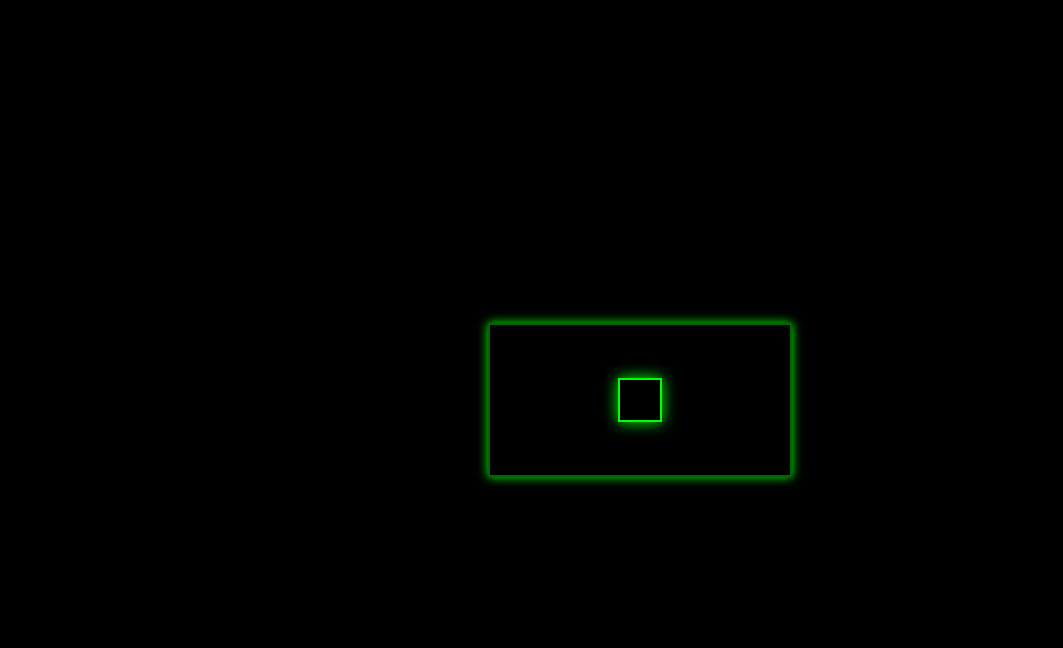
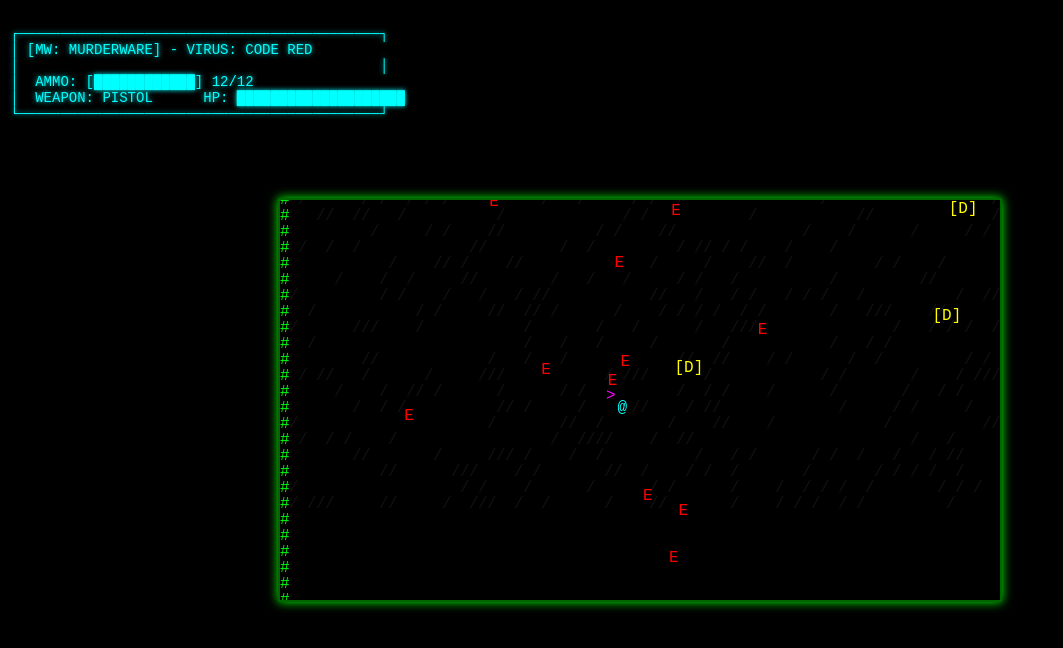
Before and after one commit to keydalethewizard/MURDERWARE, a plain HTML site: page index.html in a window 1280 px wide. Shown: the whole page, without its empty margins (0-1063 px from the left). Drawn offline with Linux system fonts and the light colour scheme.

Commit message:
Refactor game logic and update player stats
Refactor game logic and improve player attributes

```diff
--- a/index.html
+++ b/index.html
@@ -31,110 +31,125 @@
             pointer-events: none;
             text-shadow: 0 0 5px #0FF;
             z-index: 10;
-            font-family: 'Courier New', monospace;
-        }
-        #menu {
-            position: absolute;
-            background-color: #000;
-            padding: 20px;
-            border: 2px solid #0F0;
-            box-shadow: 0 0 15px #0F0;
-            color: #0F0;
-            white-space: pre;
-            font-size: 16px;
-            z-index: 20;
-            font-family: 'Courier New', monospace;
         }
     </style>
 </head>
 <body>
     <canvas id="game-canvas"></canvas>
     <div id="hud"></div>
-<div id="menu"></div>
 
     <audio id="audio-music-combat" src="audio/keepers_of_the_gate.mp3" loop></audio>
     <audio id="audio-sfx-shot" src="audio/blip_shot.wav"></audio>
     <audio id="audio-sfx-error" src="audio/beep_damage.wav"></audio>
-<audio id="audio-sfx-parry" src="audio/parry.wav"></audio>
 
     <script>
-/* =========================================================
-   === MW: MURDERWARE COMPLETO / BULLET HELL + JUICY ===
-   ========================================================= */
-
-const VIEWPORT_WIDTH = 80, VIEWPORT_HEIGHT = 25;
-const MAP_WIDTH = 150, MAP_HEIGHT = 50;
-const CHAR_WIDTH = 9, CHAR_HEIGHT = 16;
-const CANVAS_WIDTH = VIEWPORT_WIDTH*CHAR_WIDTH;
-const CANVAS_HEIGHT = VIEWPORT_HEIGHT*CHAR_HEIGHT;
-const FPS = 60, FRAME_TIME = 1000/FPS;
-let gameRunning = false;
+        const VIEWPORT_WIDTH = 80;
+        const VIEWPORT_HEIGHT = 25;
+        const MAP_WIDTH = 150;
+        const MAP_HEIGHT = 50;
+        const CHAR_WIDTH = 9;
+        const CHAR_HEIGHT = 16;
+        const CANVAS_WIDTH = VIEWPORT_WIDTH * CHAR_WIDTH;
+        const CANVAS_HEIGHT = VIEWPORT_HEIGHT * CHAR_HEIGHT;
+        const FPS = 60;
+        const FRAME_TIME = 1000 / FPS;
 
         const canvas = document.getElementById('game-canvas');
         const ctx = canvas.getContext('2d');
-canvas.width = CANVAS_WIDTH; canvas.height = CANVAS_HEIGHT;
+        canvas.width = CANVAS_WIDTH;
+        canvas.height = CANVAS_HEIGHT;
         ctx.font = `${CHAR_HEIGHT}px 'Courier New', monospace`;
-ctx.textAlign = 'left'; ctx.textBaseline = 'top';
+        ctx.textAlign = 'left';
+        ctx.textBaseline = 'top';
 
         const CHARS = {
-    PLAYER:'@', AIM:'>', ENEMY_ERROR:'E', ENEMY_GUN:'G', ENEMY_SMG:'M',
-    DATA_CLUSTER:'[D]', WALL:'#', BULLET:'.', GORE:',', BACKGROUND:'/', EMPTY:' '
+            PLAYER: '@',
+            AIM: '>',
+            ENEMY_ERROR: 'E',
+            DATA_CLUSTER: '[D]',
+            WALL: '#',
+            BULLET: '.',
+            GORE: ',',
+            BACKGROUND: '/',
+            EMPTY: ' '
         };
-const VHS_COLORS=['#F00','#0FF','#FF0','#F0F','#0F0','#FFF'];
-const SCRAMBLE_CHARS='ABCDEFGHIJKLMNOPQRSTUVWXYZ0123456789!@#$%^&*()_+-=[]\\|{};:\'",.<>/?~`';
+        const VHS_COLORS = ['#F00', '#0FF', '#FF0', '#F0F', '#0F0', '#FFF'];
+        const SCRAMBLE_CHARS = 'ABCDEFGHIJKLMNOPQRSTUVWXYZ0123456789!@#$%^&*()_+-=[]\\|{};:\'",.<>/?~`';
 
-let mouse={x:0,y:0}, aimAngle=0, keyPressed={}, bullets=[], entities=[], goreParticles=[], backgroundMap=[];
-let scrambleArea=[], scrambleCharPool=[], scrambleFrame=0;
-let selectedVirus=null, bulletTimer=0, styleRank='F-';
-let camera={x:0,y:0}, screenShake=0;
+        let mouse = { x: 0, y: 0 };
+        let aimAngle = 0;
+        let keyPressed = {};
+        let bullets = [];
+        let targets = [];
+        let entities = [];
+        let goreParticles = [];
+        let backgroundMap = [];
+        let scrambleArea = [];
+        let scrambleCharPool = [];
+        let scrambleFrame = 0;
+        const SCRAMBLE_SPEED = 5;
+        const PARALLAX_SPEED = 0.5;
 
+        let camera = { x: 0, y: 0 };
+
+        let selectedVirus = 'CODE_RED';
         let player = {
-    x: MAP_WIDTH/4, y: MAP_HEIGHT/2,
-    hp:20, maxHp:20, speed:6,
-    dashCooldown:0, weapon:'PISTOL',
-    ammo:20, maxAmmo:20, fireRate:5
+            x: MAP_WIDTH / 4,
+            y: MAP_HEIGHT / 2,
+            hp: 20, // más vida
+            maxHp: 20,
+            speed: 1.2, // más rápido
+            dashCooldown: 0,
+            weapon: 'PISTOL',
+            ammo: 12, // más ammo
+            maxAmmo: 12,
+            fireRate: 8
         };
 
-const VIRUS_CLASSES={
-    'CODE_RED':{name:'CODE RED',speed_mod:1.0,ammo_mod:1.5,fireRate_mod:0.8,color:'#F00'},
-    'ILOVEYOU':{name:'I LOVE YOU',speed_mod:1.2,ammo_mod:1.0,fireRate_mod:1.0,color:'#FF0'},
-    'OFFIZ':{name:'OFFIZ (Idiot)',speed_mod:0.8,ammo_mod:1.0,fireRate_mod:1.2,color:'#F0F'}
+        const VIRUS_CLASSES = {
+            'CODE_RED': { name: 'CODE RED', speed_mod: 1.0, ammo_mod: 1.5, fireRate_mod: 0.8, color: '#F00' },
+            'ILOVEYOU': { name: 'I LOVE YOU', speed_mod: 1.2, ammo_mod: 1.0, fireRate_mod: 1.0, color: '#FF0' },
+            'OFFIZ': { name: 'OFFIZ (Idiot)', speed_mod: 0.8, ammo_mod: 1.0, fireRate_mod: 1.2, color: '#F0F' }
         };
 
-const PARALLAX_SPEED=0.5, SCRAMBLE_SPEED=5;
-
-/* ================= BYTE SCRAMBLE ================= */
-function updateByteScramble(){
-    if(Math.random()<0.05){
-        const x=Math.floor(Math.random()*MAP_WIDTH);
-        const y=Math.floor(Math.random()*5)+1;
-        if(!scrambleArea.some(p=>p.x===x&&p.y===y)) scrambleArea.push({x:x,y:y});
+        function updateByteScramble() {
+            if (Math.random() < 0.05) {
+                const x = Math.floor(Math.random() * MAP_WIDTH);
+                const y = Math.floor(Math.random() * 5) + 1;
+                if (!scrambleArea.some(p => p.x === x && p.y === y)) {
+                    scrambleArea.push({ x: x, y: y });
+                }
             }
             scrambleFrame++;
-    if(scrambleFrame>=SCRAMBLE_SPEED){
-        scrambleFrame=0;
-        scrambleCharPool=scrambleArea.map(p=>({x:p.x,y:p.y,char:SCRAMBLE_CHARS[Math.floor(Math.random()*SCRAMBLE_CHARS.length)],color:VHS_COLORS[Math.floor(Math.random()*VHS_COLORS.length)]}));
+            if (scrambleFrame >= SCRAMBLE_SPEED) {
+                scrambleFrame = 0;
+                scrambleCharPool = scrambleArea.map(p => ({
+                    x: p.x, y: p.y,
+                    char: SCRAMBLE_CHARS[Math.floor(Math.random() * SCRAMBLE_CHARS.length)],
+                    color: VHS_COLORS[Math.floor(Math.random() * VHS_COLORS.length)]
+                }));
             }
         }
 
-/* =================== ENTIDADES / BULLET HELL =================== */
-function updateEntities(){
-    bullets=bullets.filter(b=>{
-        b.x+=b.dx; b.y+=b.dy;
-        if(b.x<=0||b.x>=MAP_WIDTH-1||b.y<=0||b.y>=MAP_HEIGHT-1) return false;
-        let hitEnemy=false;
-        for(let i=entities.length-1;i>=0;i--){
-            const e=entities[i];
-            const dist=Math.hypot(b.x-e.x,b.y-e.y);
-            if(dist<1){
-                e.hp-=1; hitEnemy=true;
+        function updateEntities() {
+            bullets = bullets.filter(b => {
+                b.x += b.dx;
+                b.y += b.dy;
+                if (b.x <= 0 || b.x >= MAP_WIDTH-1 || b.y <=0 || b.y >= MAP_HEIGHT-1) return false;
+                let hitEnemy = false;
+                for (let i = entities.length-1; i>=0; i--) {
+                    const e = entities[i];
+                    const dist = Math.hypot(b.x-e.x,b.y-e.y);
+                    if (dist<1) {
+                        e.hp-=1;
+                        hitEnemy=true;
                         if(e.hp<=0){
                             for(let j=0;j<5;j++){
                                 const angle=Math.random()*2*Math.PI;
                                 goreParticles.push({x:e.x,y:e.y,dx:Math.cos(angle)*0.5,dy:Math.sin(angle)*0.5,lifetime:30});
                             }
-                    // Drop ammo si melee o gun
-                    if(e.weapon) player.ammo=Math.min(player.maxAmmo,player.ammo+2);
+                            // Dar ammo al jugador si va hacia cadáver
+                            player.ammo = Math.min(player.maxAmmo, player.ammo+1);
                             entities.splice(i,1);
                         }
                         break;
@@ -142,63 +157,47 @@ function updateEntities(){
                 }
                 return !hitEnemy;
             });
-
-    // mover enemigos
             entities.forEach(e=>{
-        if(e.type===CHARS.ENEMY_ERROR){ // melee
-            const angle=Math.atan2(player.y-e.y,player.x-e.x);
-            e.x+=e.speed*Math.cos(angle)/FPS; e.y+=e.speed*Math.sin(angle)/FPS;
-        } else { // ranged
-            e.fireCooldown=e.fireCooldown||0;
-            if(e.fireCooldown<=0){
-                const angle=Math.atan2(player.y-e.y,player.x-e.x);
-                let spread=0;
-                if(e.type===CHARS.ENEMY_SMG) spread=0.2;
-                bullets.push({x:e.x,y:e.y,dx:Math.cos(angle+spread),dy:Math.sin(angle+spread),type:CHARS.BULLET,color:'#F00'});
-                e.fireCooldown=e.fireRate;
-            } else e.fireCooldown--;
-        }
+                const angle = Math.atan2(player.y-e.y,player.x-e.x);
+                e.x += e.speed * Math.cos(angle)/FPS;
+                e.y += e.speed * Math.sin(angle)/FPS;
             });
-
-    // gore particles
-    goreParticles=goreParticles.filter(g=>{
-        g.x+=g.dx/FPS; g.y+=g.dy/FPS; g.lifetime--; return g.lifetime>0;
-    });
+            goreParticles=goreParticles.filter(g=>{g.x+=g.dx/FPS; g.y+=g.dy/FPS; g.lifetime--; return g.lifetime>0;});
         }
 
-/* =================== FIRE PLAYER =================== */
+        let bulletTimer=0;
         function fireWeapon(){
             if(player.ammo>0 && bulletTimer<=0){
-        player.ammo--; bulletTimer=player.fireRate;
-        const speed=3; const dx=speed*Math.cos(aimAngle), dy=speed*Math.sin(aimAngle);
-        bullets.push({x:player.x,y:player.y,dx:dx,dy:dy,type:CHARS.BULLET,color:selectedVirus.color});
-        playSFX('shot');
+                player.ammo--;
+                bulletTimer=player.fireRate;
+                const speed=2;
+                const dx=speed*Math.cos(aimAngle);
+                const dy=speed*Math.sin(aimAngle);
+                bullets.push({x:player.x,y:player.y,dx,dy,type:CHARS.BULLET,color:VIRUS_CLASSES[selectedVirus].color});
             }
         }
 
-/* =================== DRAW =================== */
         function drawCharacter(x,y,char,color='#0F0'){
-    const screenX=(x-camera.x)*CHAR_WIDTH;
-    const screenY=(y-camera.y)*CHAR_HEIGHT;
+            const screenX = (x-camera.x)*CHAR_WIDTH;
+            const screenY = (y-camera.y)*CHAR_HEIGHT;
             if(screenX>=-CHAR_WIDTH && screenX<CANVAS_WIDTH && screenY>=-CHAR_HEIGHT && screenY<CANVAS_HEIGHT){
-        ctx.fillStyle=color; ctx.fillText(char,screenX,screenY);
+                ctx.fillStyle=color;
+                ctx.fillText(char,screenX,screenY);
             }
         }
 
         function drawParallaxBackground(){
-    const parallaxCameraX=camera.x*PARALLAX_SPEED;
-    const parallaxCameraY=camera.y*PARALLAX_SPEED;
+            const parallaxCameraX = camera.x * PARALLAX_SPEED;
+            const parallaxCameraY = camera.y * PARALLAX_SPEED;
             const startX=Math.floor(parallaxCameraX);
             const startY=Math.floor(parallaxCameraY);
             const endX=Math.min(MAP_WIDTH,startX+VIEWPORT_WIDTH+1);
             const endY=Math.min(MAP_HEIGHT,startY+VIEWPORT_HEIGHT+1);
             for(let y=startY;y<endY;y++){
                 for(let x=startX;x<endX;x++){
-            const char=backgroundMap[y]?.[x];
+                    const char = backgroundMap[y]?.[x];
                     if(char && char!==CHARS.EMPTY){
-                const screenX=(x-parallaxCameraX)*CHAR_WIDTH;
-                const screenY=(y-parallaxCameraY)*CHAR_HEIGHT;
-                ctx.fillStyle='#111'; ctx.fillText(char,screenX,screenY);
+                        drawCharacter(x,y,char,'#111');
                     }
                 }
             }
@@ -207,23 +206,101 @@ function drawParallaxBackground(){
         function drawByteScramble(){
             scrambleCharPool.forEach(p=>{
                 drawCharacter(p.x,p.y,p.char,p.color);
-        const dist=Math.hypot(player.x-p.x,player.y-p.y);
-        if(dist<1 && player.hp>0){ player.hp-=0.05/FPS; playSFX('error'); applyScreenShake(2);}
+                const dist = Math.hypot(player.x-p.x,player.y-p.y);
+                if(dist<1 && player.hp>0) player.hp-=0.05/FPS;
             });
         }
 
-/* =================== CAMERA LAG =================== */
-function lerp(a,b,t){return a+(b-a)*t;}
+        function updateHUD(){
+            const hpBar='█'.repeat(Math.ceil(player.hp))+'░'.repeat(player.maxHp-Math.ceil(player.hp));
+            const ammoBar='█'.repeat(player.ammo)+'░'.repeat(player.maxAmmo-player.ammo);
+            const hudText=`
+┌───────────────────────────────────────────┐
+│ [MW: MURDERWARE] - VIRUS: ${VIRUS_CLASSES[selectedVirus].name}
+│                                           │
+│  AMMO: [${ammoBar}] ${player.ammo}/${player.maxAmmo}
+│  WEAPON: ${player.weapon}      HP: ${hpBar}
+└───────────────────────────────────────────┘
+`;
+            document.getElementById('hud').textContent=hudText;
+        }
+
+        function handleInput(){
+            let dx=0, dy=0;
+            const currentSpeed=player.speed/FPS;
+            if(keyPressed['KeyW']) dy-=currentSpeed;
+            if(keyPressed['KeyS']) dy+=currentSpeed;
+            if(keyPressed['KeyA']) dx-=currentSpeed;
+            if(keyPressed['KeyD']) dx+=currentSpeed;
+            if(dx!==0 || dy!==0){
+                const mag=Math.hypot(dx,dy);
+                dx=dx/mag*currentSpeed;
+                dy=dy/mag*currentSpeed;
+            }
+            player.x=Math.max(1,Math.min(MAP_WIDTH-2,player.x+dx));
+            player.y=Math.max(1,Math.min(MAP_HEIGHT-2,player.y+dy));
+            if(keyPressed['MouseLeft']) fireWeapon();
+        }
+
         function updateCamera(){
-    const halfW=VIEWPORT_WIDTH/2, halfH=VIEWPORT_HEIGHT/2;
-    let targetX=player.x-halfW, targetY=player.y-halfH;
-    const cameraLag=0.1; // Ajustable
-    camera.x=lerp(camera.x,targetX,cameraLag);
-    camera.y=lerp(camera.y,targetY,cameraLag);
+            const halfW=VIEWPORT_WIDTH/2;
+            const halfH=VIEWPORT_HEIGHT/2;
+            camera.x=player.x-halfW;
+            camera.y=player.y-halfH;
             camera.x=Math.max(0,Math.min(MAP_WIDTH-VIEWPORT_WIDTH,camera.x));
             camera.y=Math.max(0,Math.min(MAP_HEIGHT-VIEWPORT_HEIGHT,camera.y));
         }
 
-/* =================== GAME LOOP =================== */
         function gameLoop(){
-    if(!gameRunning) return;
+            ctx.fillStyle='#000';
+            ctx.fillRect(0,0,CANVAS_WIDTH,CANVAS_HEIGHT);
+            handleInput();
+            updateEntities();
+            updateByteScramble();
+            drawParallaxBackground();
+            // Muros
+            for(let i=0;i<MAP_WIDTH;i++){drawCharacter(i,0,CHARS.WALL); drawCharacter(i,MAP_HEIGHT-1,CHARS.WALL);}
+            for(let i=1;i<MAP_HEIGHT-1;i++){drawCharacter(0,i,CHARS.WALL); drawCharacter(MAP_WIDTH-1,i,CHARS.WALL);}
+            // Objetivos
+            targets.forEach(t=>drawCharacter(t.x,t.y,t.type,t.hp>1?'#FF0':'#F00'));
+            // Entidades
+            entities.forEach(e=>drawCharacter(e.x,e.y,e.type,'#F00'));
+            bullets.forEach(b=>drawCharacter(b.x,b.y,b.type,b.color));
+            goreParticles.forEach(g=>drawCharacter(g.x,g.y,CHARS.GORE,'#F00'));
+            drawByteScramble();
+            updateCamera();
+            const canvasRect = canvas.getBoundingClientRect();
+            aimAngle=Math.atan2(mouse.y-(player.y-camera.y)*CHAR_HEIGHT,mouse.x-(player.x-camera.x)*CHAR_WIDTH);
+            drawCharacter(player.x,player.y,CHARS.PLAYER,'#0FF');
+            drawCharacter(player.x+Math.cos(aimAngle)*1.5,player.y+Math.sin(aimAngle)*1.5,CHARS.AIM,'#F0F');
+            updateHUD();
+            bulletTimer--;
+        }
+
+        function initGame(){
+            backgroundMap=Array(MAP_HEIGHT).fill().map(()=>Array(MAP_WIDTH).fill().map(()=>Math.random()<0.2?CHARS.BACKGROUND:CHARS.EMPTY));
+            // Generar enemigos y targets
+            entities=[];
+            for(let i=0;i<20;i++){
+                entities.push({x:10+Math.random()*(MAP_WIDTH-20),y:1+Math.random()*(MAP_HEIGHT-2),type:CHARS.ENEMY_ERROR,hp:3,speed:0.6});
+            }
+            targets=[];
+            for(let i=0;i<5;i++){
+                targets.push({x:10+Math.random()*(MAP_WIDTH-20),y:1+Math.random()*(MAP_HEIGHT-2),type:CHARS.DATA_CLUSTER,hp:3});
+            }
+            setInterval(updateByteScramble,FRAME_TIME);
+            setInterval(gameLoop,FRAME_TIME);
+        }
+
+        window.addEventListener('keydown',e=>keyPressed[e.code]=true);
+        window.addEventListener('keyup',e=>keyPressed[e.code]=false);
+        window.addEventListener('mousemove',e=>{mouse.x=e.clientX; mouse.y=e.clientY;});
+        window.addEventListener('mousedown',e=>{if(e.button===0) keyPressed['MouseLeft']=true;});
+        window.addEventListener('mouseup',e=>{if(e.button===0) keyPressed['MouseLeft']=false;});
+
+        initGame();
+        document.getElementById('audio-music-combat').volume=0.5;
+        document.getElementById('audio-music-combat').play().catch(e=>{});
+    </script>
+</body>
+</html>
```
Lines whose indentation alone changed are shown as unchanged.
